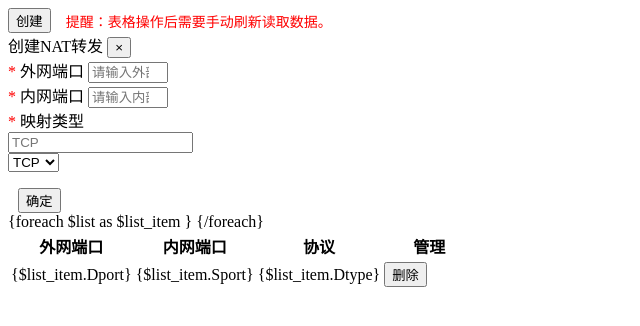
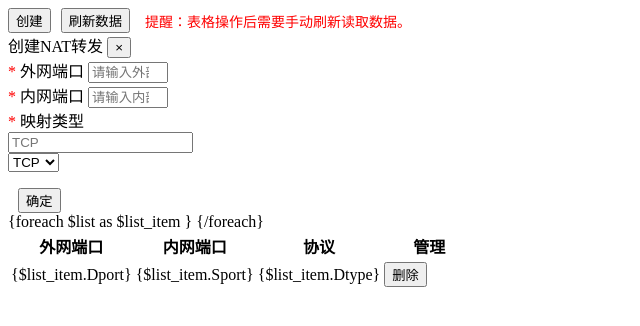
Before and after one commit to ruyawwj/zjmf-lxd-server-fix, a Flask app: template lxdserver/templates/nat_acl.html in a window 1280 px wide. Shown: the top 326 px of the page, without its empty margins (0-640 px from the left). Run offline with Flask 3, Linux system fonts and the light colour scheme; the template is opened without the code that fills it, so the values that code supplies are empty.

Commit message:
Update nat_acl.html

```diff
--- a/lxdserver/templates/nat_acl.html
+++ b/lxdserver/templates/nat_acl.html
@@ -66,6 +66,7 @@
 </style>
 <div class="NAT_btn">
   <button type="button" class="btn btn-primary waves-effect waves-light" data-toggle="modal" data-target="#addModallxdserveracl">创建</button>
+  <button type="button" class="btn btn-info waves-effect waves-light" onclick="location.reload()" style="margin-left: 10px;">刷新数据</button>
   <div class="table-note">提醒：表格操作后需要手动刷新读取数据。</div>
 </div>
 <div class="container">
```
Lines whose indentation alone changed are shown as unchanged.
